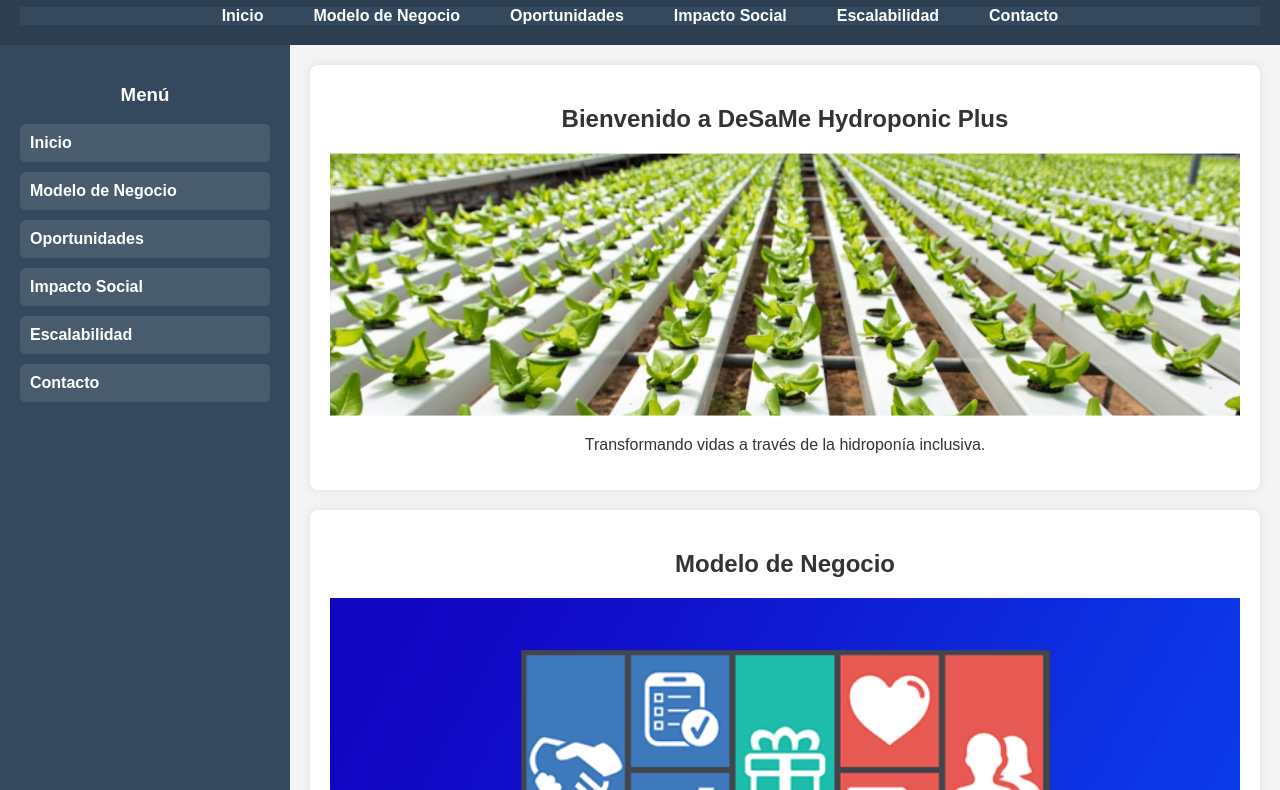
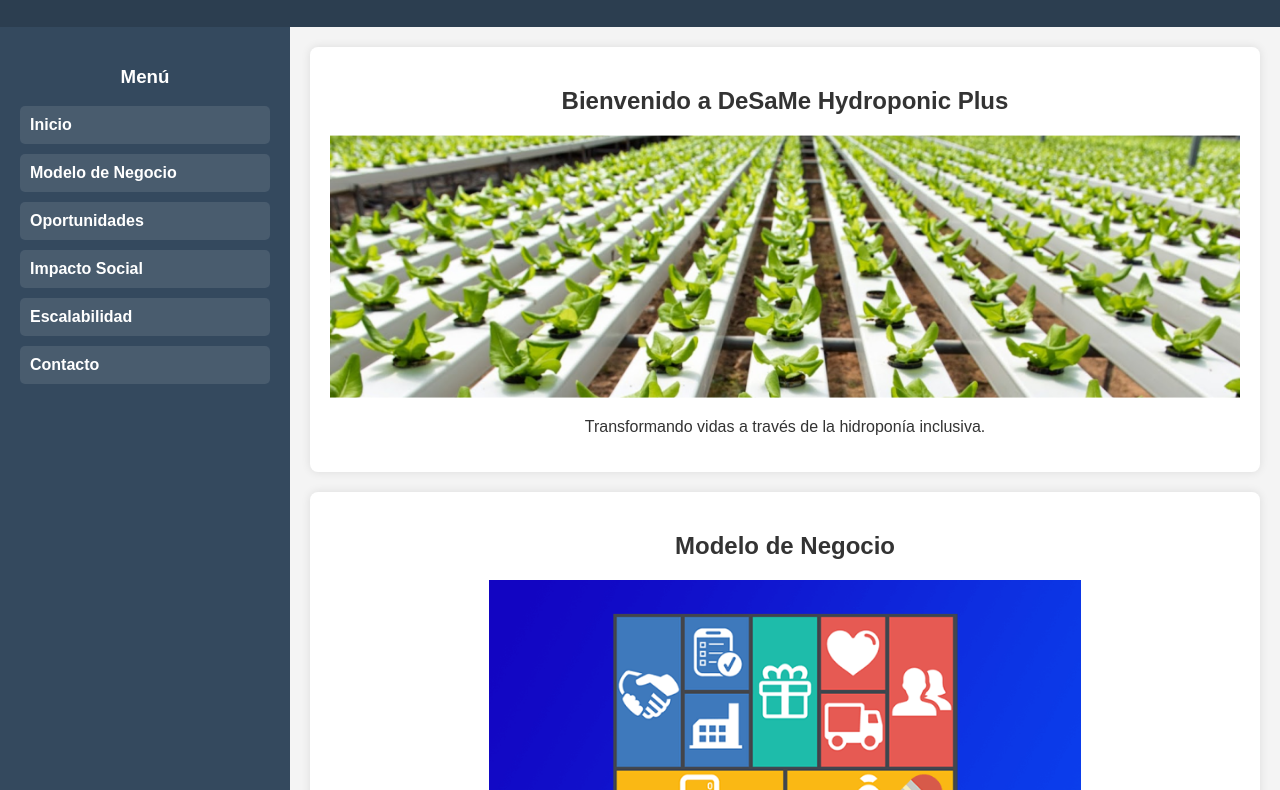
Before and after one commit to desame02/desame-hydroponic, a plain HTML site: page index.html in a window 1280 px wide. Shown: the part 243-1033 px from the top of the page. Drawn offline with Linux system fonts and the light colour scheme.

Commit message:
Update index.html

```diff
--- a/index.html
+++ b/index.html
@@ -8,18 +8,8 @@
 </head>
 <body>
     <header>
-        <img src="logo.png" alt="DeSaMe Hydroponic Plus Logo" width="150">
+        <img src="logo.png" alt="DeSaMe Hydroponic Plus Logo" width="400">
         <h1>DeSaMe Hydroponic Plus</h1>
-        <nav>
-            <ul>
-                <li><a href="#inicio">Inicio</a></li>
-                <li><a href="#modelo">Modelo de Negocio</a></li>
-                <li><a href="#oportunidades">Oportunidades</a></li>
-                <li><a href="#impacto">Impacto Social</a></li>
-                <li><a href="#escalabilidad">Escalabilidad</a></li>
-                <li><a href="#contacto">Contacto</a></li>
-            </ul>
-        </nav>
     </header>
 
     <div class="container">
@@ -44,25 +34,25 @@
 
             <section id="modelo">
                 <h2>Modelo de Negocio</h2>
-                <img src="modelo.jpg" alt="Esquema de negocio" width="100%">
+                <img src="modelo.jpg" alt="Esquema de negocio" width="65%">
                 <p>DeSaMe Hydroponic Plus brinda a jóvenes estudiantes y recién egresados la oportunidad de adquirir experiencia laboral, un sueldo justo y apoyo académico mientras desarrollan conocimientos en hidroponía y sostenibilidad.</p>
             </section>
 
             <section id="oportunidades">
                 <h2>Oportunidades</h2>
-                <img src="oportunidades.jpg" alt="Oportunidades para jóvenes" width="100%">
+                <img src="oportunidades.jpg" alt="Oportunidades para jóvenes" width="65%">
                 <p>Ofrecemos programas de capacitación, mentoría y becas para que jóvenes sin experiencia puedan integrarse a un mercado laboral justo y sostenible.</p>
             </section>
 
             <section id="impacto">
                 <h2>Impacto Social</h2>
-                <img src="impacto.jpg" alt="Impacto social del proyecto" width="100%">
+                <img src="impacto.jpg" alt="Impacto social del proyecto" width="65%">
                 <p>DeSaMe busca mejorar la vida de jóvenes estudiantes y egresados, dándoles herramientas para desarrollarse profesionalmente mientras contribuyen a la sostenibilidad ambiental.</p>
             </section>
 
             <section id="escalabilidad">
                 <h2>Escalabilidad</h2>
-                <img src="escalabilidad.jpg" alt="Expansión del negocio" width="100%">
+                <img src="escalabilidad.jpg" alt="Expansión del negocio" width="65%">
                 <p>Nuestra meta es expandirnos a nivel regional y nacional, brindando más oportunidades de empleo y capacitación en el sector hidropónico.</p>
             </section>
 
@@ -87,6 +77,7 @@
 
     <footer>
         <p>&copy; 2025 DeSaMe Hydroponic Plus - Todos los derechos reservados</p>
+        <p>Miguel De santiago</p>
     </footer>
 </body>
 </html>
```
